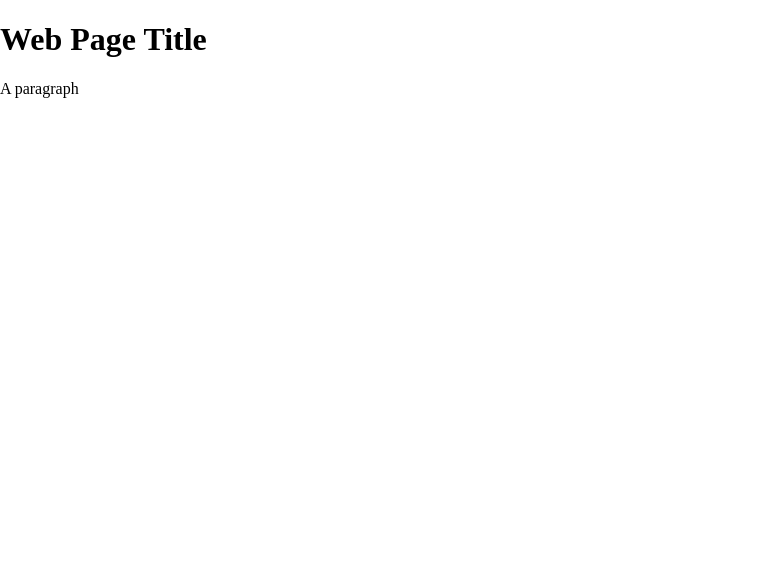
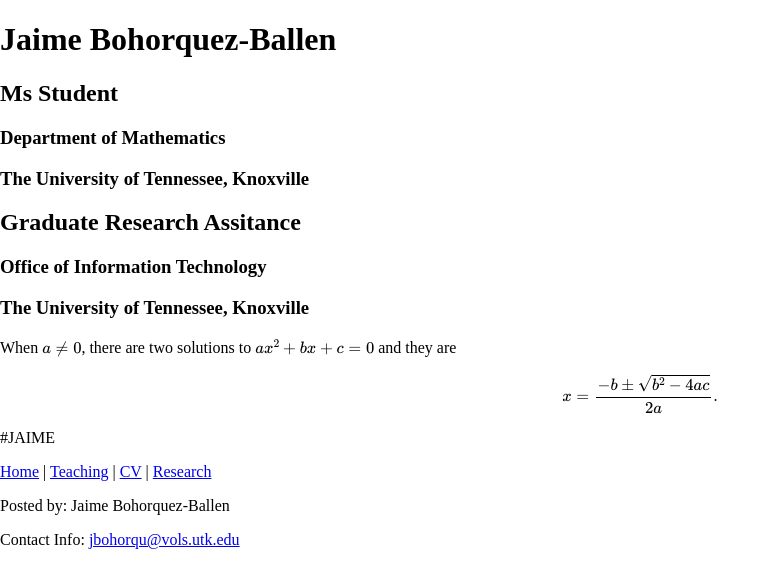
Before and after one commit to jabohorq/webpage_test, a plain HTML site: page index.html in a window 1280 px wide. Shown: the whole page, without its empty margins (0-780 px from the left). Drawn offline with nearby package versions, Linux system fonts and the light colour scheme; some packages are replaced by stand-ins of ours.

Commit message:
Add files via upload
Change index.html

```diff
--- a/index.html
+++ b/index.html
@@ -1,20 +1,67 @@
+<!--
+   myself.html
+
+   Copyright 2017 Jaime Bohorquez <jbohorquez@jabohorq>
+
+   This program is free software; you can redistribute it and/or modify
+   it under the terms of the GNU General Public License as published by
+   the Free Software Foundation; either version 2 of the License, or
+   (at your option) any later version.
+
+   This program is distributed in the hope that it will be useful,
+   but WITHOUT ANY WARRANTY; without even the implied warranty of
+   MERCHANTABILITY or FITNESS FOR A PARTICULAR PURPOSE.  See the
+   GNU General Public License for more details.
+
+   You should have received a copy of the GNU General Public License
+   along with this program; if not, write to the Free Software
+   Foundation, Inc., 51 Franklin Street, Fifth Floor, Boston,
+   MA 02110-1301, USA.
+
+
+-->
+
 <!DOCTYPE html>
-<html lang="en">
-  <head>
-    <meta charset="utf-8" />
-    <meta name="viewport" content="width=device-width, initial-scale=1.0">
+<!-- Always add language to the page -->
+<html lang="en-US">
+<head>
+	<title>Jaime Bohorquez-Ballen</title>
+	<!-- Always add charset -->
+	<meta charset="utf-8">
+	<!-- scale the page on each device -->
+	<meta name="viewport" content="width=device-width, initial-scale=1.0">
+	<script src='https://cdnjs.cloudflare.com/ajax/libs/mathjax/2.7.5/MathJax.js?config=TeX-MML-AM_CHTML' async></script>
+</head>
 
-    <title>Sketch</title>
+<body>
+	<header>
+	  <h1>Jaime Bohorquez-Ballen</h1>
+	  <link rel="stylesheet" href="style.css">
+	</header>
+	<main>
+	 <h2>Ms Student</h2>
+	 <h3>Department of Mathematics </h2>
+	 <h3>The University of Tennessee, Knoxville</h2>
+	 <h2>Graduate Research Assitance</h2>
+	 <h3>Office of Information Technology </h2>
+	 <h3>The University of Tennessee, Knoxville</h2>
+	 <p> When \(a \ne 0\), there are two solutions to \(ax^2 + bx + c = 0\) and they are $$x = {-b \pm \sqrt{b^2-4ac} \over 2a}.$$</p>
+	 <p>#JAIME</p>
+	</main>
 
-    <link rel="stylesheet" type="text/css" href="style.css">
+	<nav>
+	<a href="#Home">Home</a> |
+	<a href="teaching.html">Teaching</a> |
+	<a href="cv.html">CV</a> |
+	<a href="research.html">Research</a>
+	</nav>
 
-    <!-- <script src="libraries/p5.min.js"></script>
-    <script src="libraries/p5.sound.min.js"></script> -->
-  </head>
+	 <footer>
+	   <p>Posted by: Jaime Bohorquez-Ballen</p>
+	   <p>Contact Info: <a href="mailto:jbohorqu@vols.utk.edu">jbohorqu@vols.utk.edu</a></p>
+	 </footer>
 
-  <body>
-    <h1> Web Page Title</h1>
-    <!-- <script src="sketch.js"></script> -->
-     <p>A paragraph</p>
-  </body>
+
+</body>
+
 </html>
```
